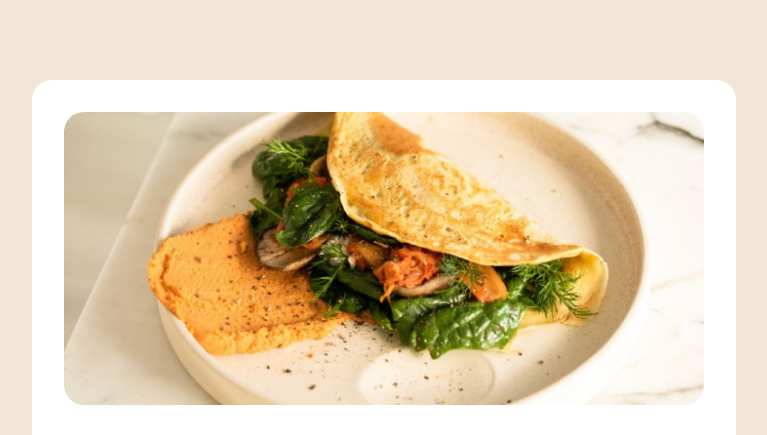
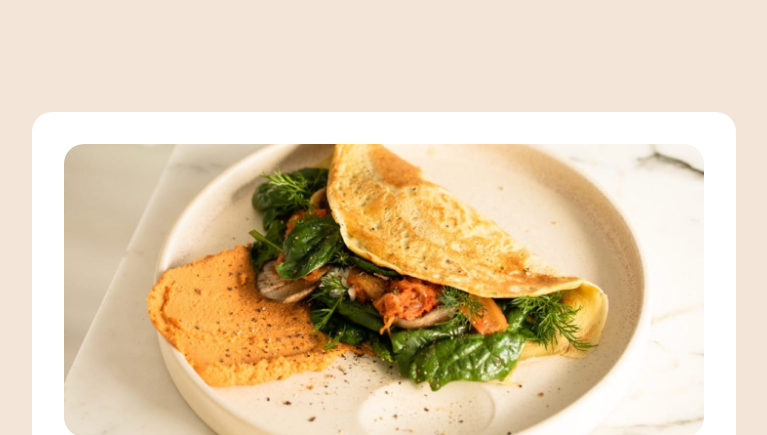
Before and after one commit to Arturkobylianskyi/Recipe-page, a plain HTML site: page index.html in a window 1280 px wide. Shown: the top 435 px of the page, without its empty margins (256-1023 px from the left). Drawn offline with Linux system fonts and the light colour scheme.

Commit message:
small improvment

```diff
--- a/style.css
+++ b/style.css
@@ -13,7 +13,7 @@ body {
     justify-content: center;
     align-items: center;
     flex-direction: column;
-    margin-top: 5rem;
+    margin-top: 7rem;
     margin-bottom: 5rem;
     min-height: 100vh;
 }
```
